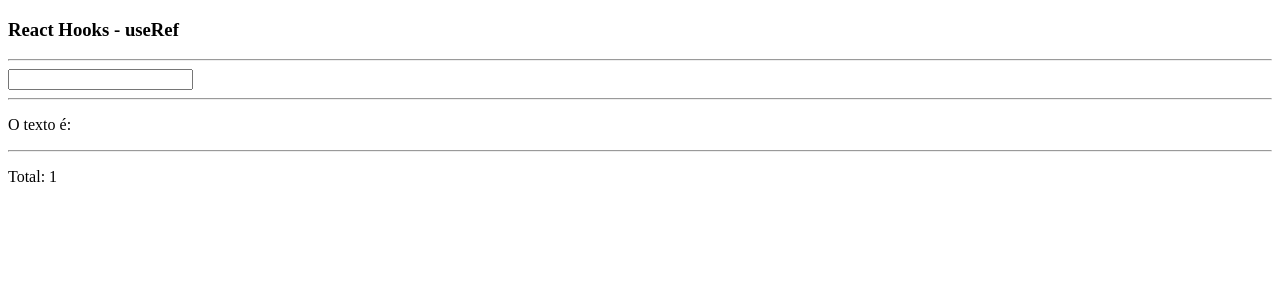
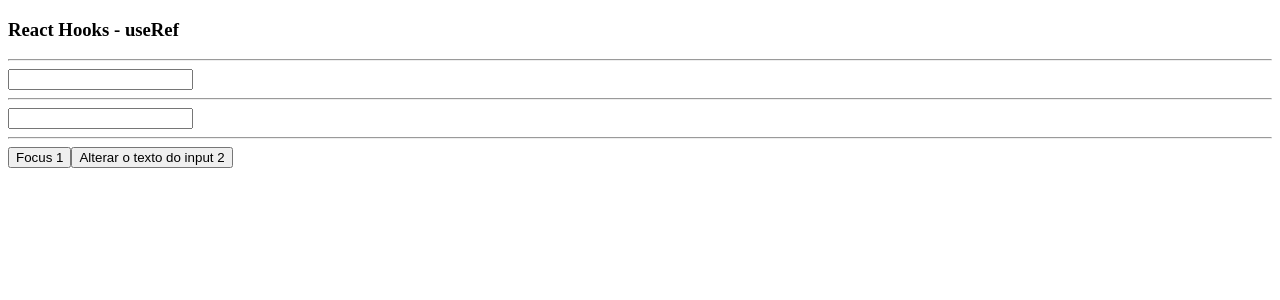
Before and after one commit to ABDALAZARD/react-componentes, a React (Create React App) app: page / in a window 1280 px wide. Shown: the top 300 px of the page. Built offline with nearby package versions, Linux system fonts and the light colour scheme.

Commit message:
Usando ref em inputs

```diff
--- a/src/App.js
+++ b/src/App.js
@@ -1,23 +1,33 @@
-import React, { useState, useEffect, useRef } from 'react';
+import React, { useState, useRef } from 'react';
 
 export default function App() {
 
     const [texto, setTexto] = useState('')
-    const total = useRef(1)
+    const inputRef = useRef()
+    const input2Ref = useRef()
 
-    useEffect(() => {
-        total.current++
-    })
+    function focus1() {
+        // inputRef.current.focus()
+        inputRef.current.focus()
+    }
+
+    function alterar_texto_2() {
+        // inputRef.current.focus()
+        input2Ref.current.value = "Vinicius Abdala"
+        input2Ref.current.focus()
+    }
 
     return (
         <div>
             <h3>React Hooks - useRef</h3>
             <hr />
-            <input type='text' value={texto} onChange={evento => setTexto(evento.target.value)} />
+            <input ref={inputRef} type='text' value={texto} onChange={evento => setTexto(evento.target.value)} />
             <hr />
-            <p>O texto é: <strong>{texto}</strong></p>
+            <input type="text" ref={input2Ref} />
             <hr />
-            <p>Total: {total.current}</p>
+            <button onClick={focus1}>Focus 1</button>
+            <button onClick={alterar_texto_2}>Alterar o texto do input 2</button>
+
         </div>
     )
 }
```
